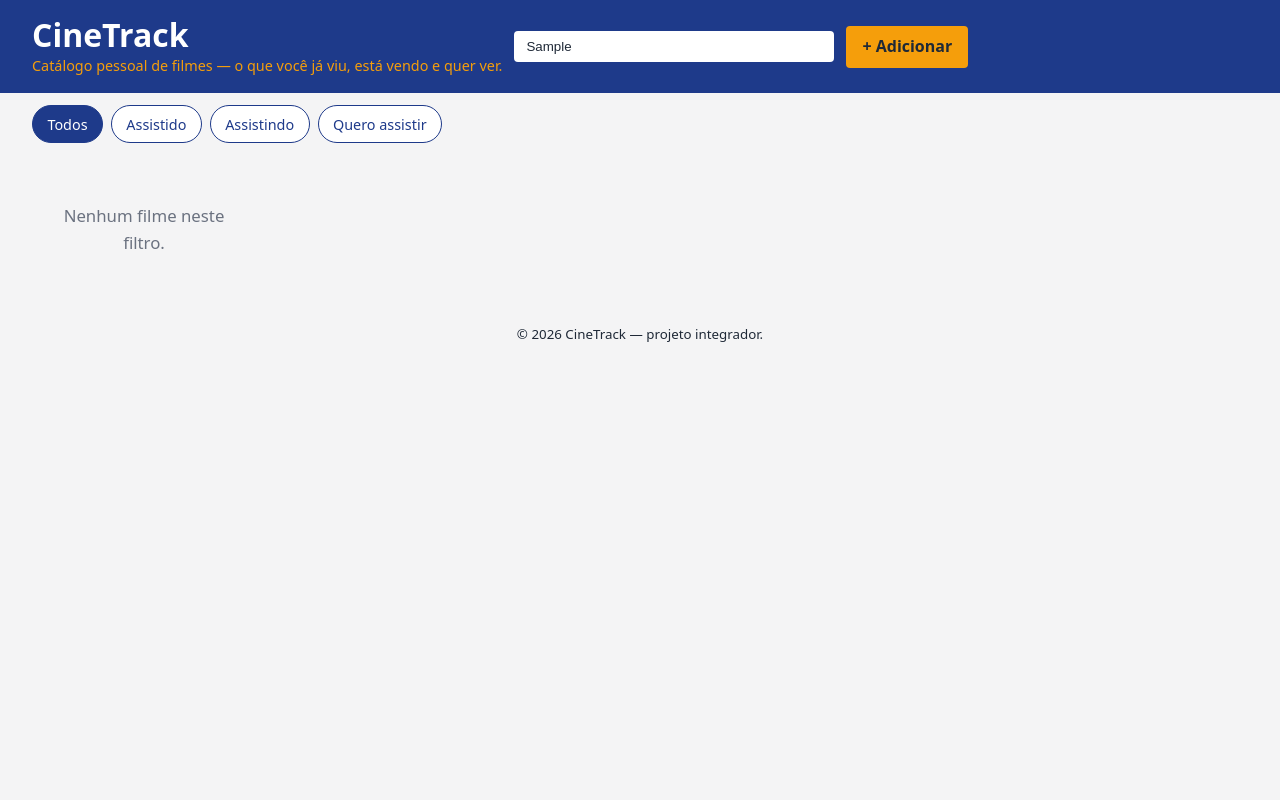
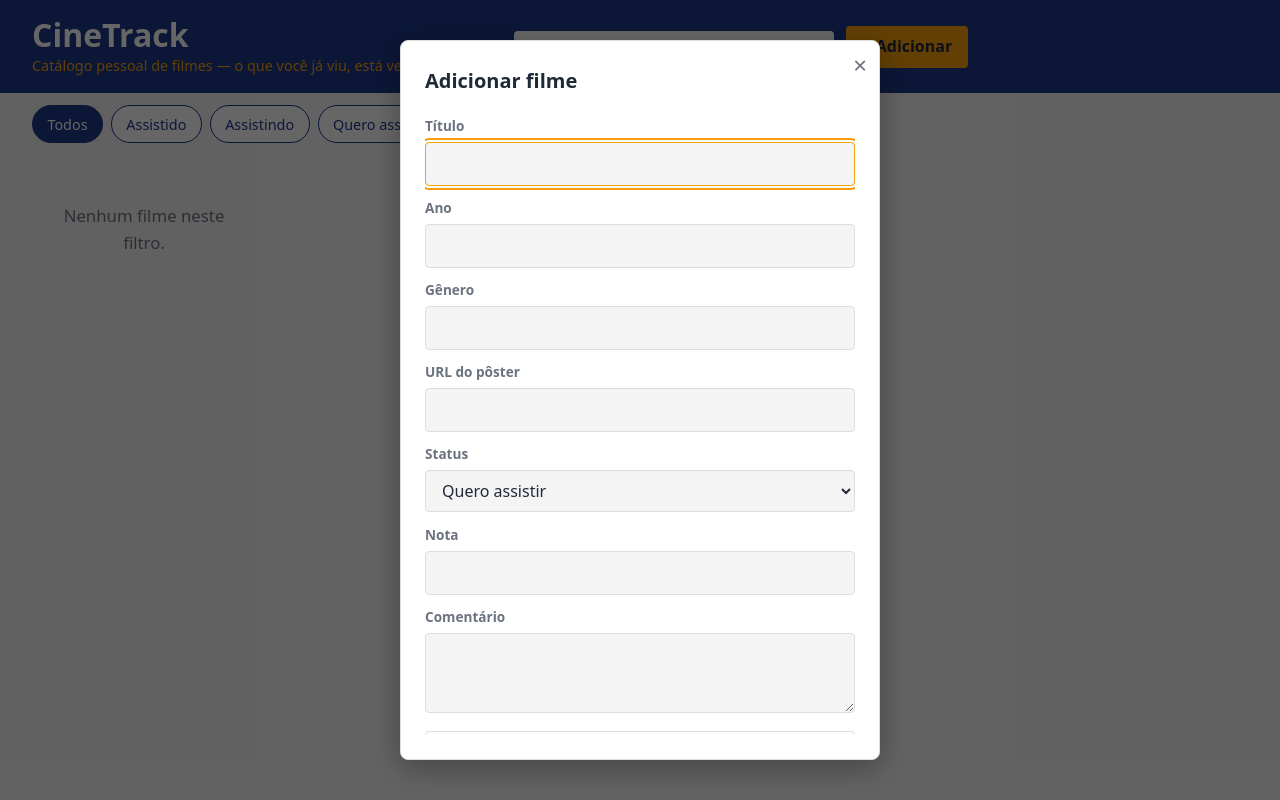
Before and after one commit to leoienkejr/psw-2026, a React (Vite) app in the folder frontend/: page / in a window 1280 px wide. Both pictures are taken after typing "Sample" into the empty fields and a click on the button "+ Adicionar". Built offline with nearby package versions, Linux system fonts and the light colour scheme.

Commit message:
feat: implementa crud react

```diff
--- a/frontend/src/App.jsx
+++ b/frontend/src/App.jsx
@@ -2,11 +2,11 @@ import { useState } from 'react'
 import Header from './components/Header.jsx'
 import Filtros from './components/Filtros.jsx'
 import ListaFilmes from './components/ListaFilmes.jsx'
-import { filmesIniciais } from './data/filmes.js'
+import ModalFilme from './components/ModalFilme.jsx'
+import { filmesIniciais, gerarId } from './data/filmes.js'
 
 function App() {
   // Estado inicial: os seis filmes da Parte 1.
-  // Sem eventos ainda — o setFilmes será usado nas etapas seguintes.
   const [filmes, setFilmes] = useState(filmesIniciais)
 
   // Estado elevado do filtro: qual status está ativo ("todos" por padrão).
@@ -15,19 +15,70 @@ function App() {
   // Termo da busca em minúsculas; "" = sem filtro de busca (como na Parte 1).
   const [busca, setBusca] = useState('')
 
+  // Controle do modal: aberto/fechado e qual filme está em edição
+  // (null = modo inclusão).
+  const [modalAberto, setModalAberto] = useState(false)
+  const [filmeEditando, setFilmeEditando] = useState(null)
+
   // Visíveis = filmes que combinam o status ativo E o termo da busca.
-  // (mesma lógica de aplicarFiltros() da Parte 1, agora derivada do estado)
   const visiveis = filmes.filter((filme) => {
     const casaStatus = status === 'todos' || filme.status === status
     const casaBusca = filme.titulo.toLowerCase().includes(busca.toLowerCase())
     return casaStatus && casaBusca
   })
 
+  // Inclusão: novo objeto com id gerado no fim da lista (imutabilidade).
+  function adicionar(dados) {
+    setFilmes([...filmes, { id: gerarId(filmes), ...dados }])
+  }
+
+  // Remoção: mantém apenas os filmes de id diferente.
+  function remover(id) {
+    setFilmes(filmes.filter((filme) => filme.id !== id))
+  }
+
+  // Edição: troca só o filme de mesmo id por uma cópia com as alterações.
+  function editar(id, alteracoes) {
+    setFilmes(
+      filmes.map((filme) =>
+        filme.id === id ? { ...filme, ...alteracoes } : filme
+      )
+    )
+  }
+
+  // Abre o modal em modo inclusão (sem filme para editar).
+  function abrirModalNovo() {
+    setFilmeEditando(null)
+    setModalAberto(true)
+  }
+
+  // Abre o modal em modo edição, com os dados do filme escolhido.
+  function abrirModalEdicao(filme) {
+    setFilmeEditando(filme)
+    setModalAberto(true)
+  }
+
+  function fecharModal() {
+    setModalAberto(false)
+    setFilmeEditando(null)
+  }
+
+  // Envio do modal: decide entre incluir e editar e fecha em seguida.
+  function salvarModal(dados) {
+    if (filmeEditando === null) {
+      adicionar(dados)
+    } else {
+      editar(filmeEditando.id, dados)
+    }
+    fecharModal()
+  }
+
   return (
     <>
       <Header
         busca={busca}
         aoDigitar={setBusca}
+        aoAdicionar={abrirModalNovo}
       />
 
       <Filtros
@@ -37,9 +88,21 @@ function App() {
 
       <main>
         <section id="lista" aria-live="polite">
-          <ListaFilmes filmes={visiveis} />
+          <ListaFilmes
+            filmes={visiveis}
+            aoEditar={abrirModalEdicao}
+            aoRemover={remover}
+          />
         </section>
       </main>
+
+      {modalAberto && (
+        <ModalFilme
+          filme={filmeEditando}
+          aoSalvar={salvarModal}
+          aoFechar={fecharModal}
+        />
+      )}
 
       <footer>
         <small>
--- a/frontend/src/components/CardFilme.jsx
+++ b/frontend/src/components/CardFilme.jsx
@@ -15,8 +15,9 @@ const estrelas = (nota) => {
 }
 
 // Recebe um único objeto filme por props e o desenha como card.
-// Os botões Editar/Remover ainda não têm eventos (etapas seguintes).
-function CardFilme({ filme }) {
+// Os botões disparam os callbacks recebidos do App:
+// Editar abre o modal com os dados preenchidos; Remover exclui na hora.
+function CardFilme({ filme, aoEditar, aoRemover }) {
   return (
     <article className="card" data-id={filme.id}>
       <img src={filme.poster} alt={`Pôster do filme ${filme.titulo}`} />
@@ -28,10 +29,10 @@ function CardFilme({ filme }) {
         {estrelas(filme.nota)}
       </span>
       <span className={`badge ${filme.status}`}>{rotuloStatus(filme.status)}</span>
-      <button type="button" className="btn-editar">
+      <button type="button" className="btn-editar" onClick={() => aoEditar(filme)}>
         Editar
       </button>
-      <button type="button" className="btn-remover">
+      <button type="button" className="btn-remover" onClick={() => aoRemover(filme.id)}>
         Remover
       </button>
     </article>
--- a/frontend/src/components/Header.jsx
+++ b/frontend/src/components/Header.jsx
@@ -3,7 +3,7 @@ import Titulo from './Titulo.jsx'
 // Cabeçalho com busca controlada e botão de adicionar.
 // O valor do campo vem de App (estado busca) e cada tecla sobe
 // pelo handler aoDigitar via onChange.
-function Header({ busca, aoDigitar }) {
+function Header({ busca, aoDigitar, aoAdicionar }) {
   return (
     <header>
       <Titulo
@@ -21,7 +21,11 @@ function Header({ busca, aoDigitar }) {
       />
 
       {/* O "+" curto aparece em telas menores; o longo a partir de 1024px. */}
-      <button type="button" className="btn-adicionar">
+      <button
+        type="button"
+        className="btn-adicionar"
+        onClick={aoAdicionar}
+      >
         <span className="btn-adicionar-curto" aria-label="Adicionar filme">+</span>
         <span className="btn-adicionar-longo">+ Adicionar</span>
       </button>
--- a/frontend/src/components/ListaFilmes.jsx
+++ b/frontend/src/components/ListaFilmes.jsx
@@ -1,9 +1,10 @@
 import CardFilme from './CardFilme.jsx'
 
 // Recebe a lista de filmes e renderiza um card para cada um.
+// Repassa os callbacks de editar/remover para cada card.
 // Lista vazia (sem cadastros, filtro ou busca sem resultados):
 // mostra mensagem em vez de área em branco.
-function ListaFilmes({ filmes }) {
+function ListaFilmes({ filmes, aoEditar, aoRemover }) {
   if (filmes.length === 0) {
     return <p className="vazio">Nenhum filme neste filtro.</p>
   }
@@ -11,7 +12,12 @@ function ListaFilmes({ filmes }) {
   return (
     <>
       {filmes.map((filme) => (
-        <CardFilme key={filme.id} filme={filme} />
+        <CardFilme
+          key={filme.id}
+          filme={filme}
+          aoEditar={aoEditar}
+          aoRemover={aoRemover}
+        />
       ))}
     </>
   )
--- /dev/null
+++ b/frontend/src/components/ModalFilme.jsx
@@ -0,0 +1,186 @@
+import { useEffect, useState } from 'react'
+
+// Estado inicial do formulário. Tudo em string (o que o usuário digita);
+// ano e nota são convertidos para número apenas no envio.
+// Se um filme foi passado, o modal abre em modo edição preenchido;
+// se não, abre vazio em modo inclusão.
+function formularioInicial(filme) {
+  return {
+    titulo: filme?.titulo ?? '',
+    ano: filme !== null && filme.ano !== undefined ? String(filme.ano) : '',
+    genero: filme?.genero ?? '',
+    poster: filme?.poster ?? '',
+    status: filme?.status ?? 'quero',
+    nota: filme?.nota ? String(filme.nota) : '',
+    comentario: filme?.comentario ?? '',
+  }
+}
+
+// Mesmas regras de validarFilme() da Parte 1, agora sobre o objeto já
+// convertido (ano e nota numéricos).
+function validarFilme(dados) {
+  const erros = []
+
+  if (!dados.titulo || dados.titulo.trim() === '') {
+    erros.push('Informe o título.')
+  }
+  if (!Number.isInteger(dados.ano) || dados.ano < 1888 || dados.ano > 2030) {
+    erros.push('O ano deve ser um número inteiro entre 1888 e 2030.')
+  }
+  if (!dados.genero || dados.genero.trim() === '') {
+    erros.push('Informe o gênero.')
+  }
+  if (!['quero', 'assistindo', 'assistido'].includes(dados.status)) {
+    erros.push('Escolha um status válido.')
+  }
+  if (dados.nota !== 0 && (dados.nota < 1 || dados.nota > 5)) {
+    erros.push('A nota deve ser de 1 a 5.')
+  }
+
+  return erros
+}
+
+// Modal controlado: um único objeto de estado guarda todos os campos,
+// e cada input escreve nele via onChange com o atributo name.
+function ModalFilme({ filme, aoSalvar, aoFechar }) {
+  // filme === null → inclusão; filme é objeto → edição
+  const editando = filme !== null
+
+  const [form, setForm] = useState(() => formularioInicial(filme))
+  const [erros, setErros] = useState([])
+
+  // Handler único: o name do campo vira a chave do objeto de estado.
+  function aoMudar(evento) {
+    const { name, value } = evento.target
+    setForm({ ...form, [name]: value })
+  }
+
+  // Escape fecha o modal, como na Parte 1.
+  useEffect(() => {
+    function aoTeclar(evento) {
+      if (evento.key === 'Escape') aoFechar()
+    }
+    document.addEventListener('keydown', aoTeclar)
+    return () => document.removeEventListener('keydown', aoTeclar)
+  }, [aoFechar])
+
+  function aoEnviar(evento) {
+    evento.preventDefault()
+
+    // Conversão dos campos numéricos: ano e nota chegam como string;
+    // nota vazia vira 0 (sem nota), como na Parte 1.
+    const dados = {
+      titulo: form.titulo.trim(),
+      ano: Number(form.ano),
+      genero: form.genero.trim(),
+      poster: form.poster.trim(),
+      status: form.status,
+      nota: form.nota === '' ? 0 : Number(form.nota),
+      comentario: form.comentario,
+    }
+
+    const errosDaValidacao = validarFilme(dados)
+    if (errosDaValidacao.length > 0) {
+      setErros(errosDaValidacao)
+      return
+    }
+
+    // O App decide se inclui ou edita a partir de filmeEditando.
+    aoSalvar(dados)
+  }
+
+  return (
+    <div className="modal">
+      <div className="modal-conteudo" role="dialog" aria-modal="true" aria-labelledby="modal-titulo">
+        <h2 id="modal-titulo">{editando ? 'Editar filme' : 'Adicionar filme'}</h2>
+
+        <button type="button" className="modal-fechar" aria-label="Fechar" onClick={aoFechar}>
+          ×
+        </button>
+
+        {erros.length > 0 && (
+          <ul className="erros" role="alert">
+            {erros.map((erro) => (
+              <li key={erro}>{erro}</li>
+            ))}
+          </ul>
+        )}
+
+        <form id="form-filme" onSubmit={aoEnviar}>
+          <label htmlFor="titulo-filme">Título</label>
+          <input
+            type="text"
+            id="titulo-filme"
+            name="titulo"
+            value={form.titulo}
+            onChange={aoMudar}
+            autoFocus
+          />
+
+          <label htmlFor="ano-filme">Ano</label>
+          <input
+            type="number"
+            id="ano-filme"
+            name="ano"
+            min="1888"
+            max="2030"
+            value={form.ano}
+            onChange={aoMudar}
+          />
+
+          <label htmlFor="genero-filme">Gênero</label>
+          <input
+            type="text"
+            id="genero-filme"
+            name="genero"
+            value={form.genero}
+            onChange={aoMudar}
+          />
+
+          <label htmlFor="url-poster-filme">URL do pôster</label>
+          <input
+            type="text"
+            id="url-poster-filme"
+            name="poster"
+            value={form.poster}
+            onChange={aoMudar}
+          />
+
+          {/* O select usa os valores internos ("quero", "assistindo", "assistido") */}
+          <label htmlFor="status-filme">Status</label>
+          <select id="status-filme" name="status" value={form.status} onChange={aoMudar}>
+            <option value="quero">Quero assistir</option>
+            <option value="assistindo">Assistindo</option>
+            <option value="assistido">Assistido</option>
+          </select>
+
+          <label htmlFor="nota-filme">Nota</label>
+          <input
+            type="number"
+            id="nota-filme"
+            name="nota"
+            min="1"
+            max="5"
+            value={form.nota}
+            onChange={aoMudar}
+          />
+
+          <label htmlFor="comentario-filme">Comentário</label>
+          <textarea
+            id="comentario-filme"
+            name="comentario"
+            value={form.comentario}
+            onChange={aoMudar}
+          />
+
+          <button type="button" onClick={aoFechar}>
+            Cancelar
+          </button>
+          <button type="submit">{editando ? 'Salvar alterações' : 'Salvar'}</button>
+        </form>
+      </div>
+    </div>
+  )
+}
+
+export default ModalFilme
--- a/frontend/src/data/filmes.js
+++ b/frontend/src/data/filmes.js
@@ -62,3 +62,10 @@ export const filmesIniciais = [
     comentario: "Fotografia e ritmo: um marco brasileiro."
   }
 ]
+
+// Próximo id da lista: o maior id existente mais 1.
+// Math.max sem argumentos devolve -Infinity, então a lista vazia
+// precisa do valor inicial 0 para o primeiro id ser 1.
+export function gerarId(filmes) {
+  return Math.max(0, ...filmes.map((filme) => filme.id)) + 1
+}
```
